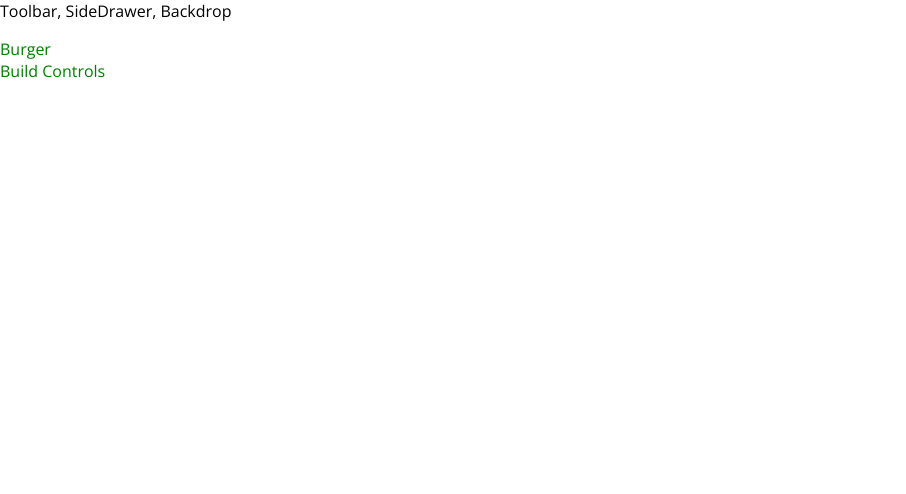
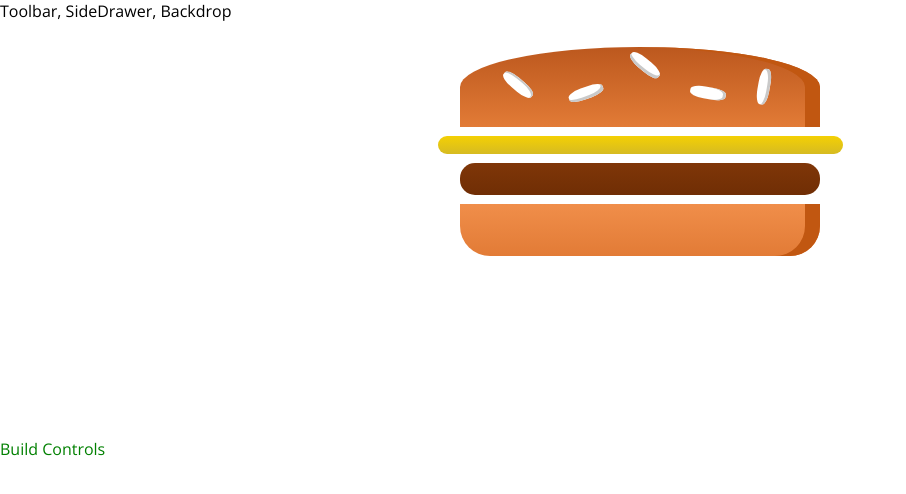
Before and after one commit to Aseelaldallal/react-typescript-scss, a React app: page / in a window 1280 px wide. Shown: the top 494 px of the page, without its empty margins (0-906 px from the left). Built offline with nearby package versions, Linux system fonts and the light colour scheme.

Commit message:
build burger

```diff
--- a/package.json
+++ b/package.json
@@ -22,6 +22,7 @@
     "postcss-flexbugs-fixes": "3.2.0",
     "postcss-loader": "2.0.8",
     "promise": "8.0.1",
+    "prop-types": "^15.6.2",
     "raf": "3.4.0",
     "react": "^16.6.3",
     "react-dev-utils": "^5.0.2",
--- /dev/null
+++ b/src/components/Burger/Burger.scss
@@ -0,0 +1,30 @@
+.Burger {
+    width: 100%;
+    margin: auto;
+    height: 250px;
+    overflow: scroll;
+    text-align: center;
+    font-weight: bold;
+    font-size: 1.2rem;
+}
+
+@media (min-width: 1000px) and (min-height: 700px) {
+    .Burger {
+        width: 700px;
+        height: 600px;
+    }
+}
+
+@media (min-width: 500px) and (min-height: 401px) {
+    .Burger {
+        width: 450px;
+        height: 400px;
+    }
+}
+
+@media (min-width: 500px) and (max-height: 400px) {
+    .Burger {
+        width: 350px;
+        height: 300px;
+    }
+}
--- /dev/null
+++ b/src/components/Burger/Burger.tsx
@@ -0,0 +1,17 @@
+import * as React from "react";
+import classes from "./Burger.scss";
+import BurgerIngredient from "./BurgerIngredient/BurgerIngredient";
+
+
+const burger = () =>{
+    return(
+        <div className={classes.Burger}>
+            <BurgerIngredient type="bread-top"/>
+            <BurgerIngredient type="cheese"/>
+            <BurgerIngredient type="meat"/>
+            <BurgerIngredient type="bread-bottom"/>
+        </div>
+    );
+}
+
+export default burger;
--- /dev/null
+++ b/src/components/Burger/BurgerIngredient/BurgerIngredient.scss
@@ -0,0 +1,113 @@
+.BreadBottom {
+    height: 13%;
+    width: 80%;
+    background: linear-gradient(#F08E4A, #e27b36);
+    border-radius: 0 0 30px 30px;
+    box-shadow: inset -15px 0 #c15711;
+    margin: 2% auto;
+}
+
+.BreadTop {
+    height: 20%;
+    width: 80%;
+    background: linear-gradient(#bc581e, #e27b36);
+    border-radius: 50% 50% 0 0;
+    box-shadow: inset -15px 0 #c15711;
+    margin: 2% auto;
+    position: relative;
+}
+
+.Seeds1 {
+    width: 10%;
+    height: 15%;
+    position: absolute;
+    background-color: white;
+    left: 30%;
+    top: 50%;
+    border-radius: 40%;
+    transform: rotate(-20deg);
+    box-shadow: inset -2px -3px #c9c9c9;
+}
+
+.Seeds1:after {
+    content: "";
+    width: 100%;
+    height: 100%;
+    position: absolute;
+    background-color: white;
+    left: -170%;
+    top: -260%;
+    border-radius: 40%;
+    transform: rotate(60deg);
+    box-shadow: inset -1px 2px #c9c9c9;
+  }
+
+.Seeds1:before {
+    content: "";
+    width: 100%;
+    height: 100%;
+    position: absolute;
+    background-color: white;
+    left: 180%;
+    top: -50%;
+    border-radius: 40%;
+    transform: rotate(60deg);
+    box-shadow: inset -1px -3px #c9c9c9;
+  }
+
+  .Seeds2 {
+    width: 10%;
+    height: 15%;
+    position: absolute;
+    background-color: white;
+    left: 64%;
+    top: 50%;
+    border-radius: 40%;
+    transform: rotate(10deg);
+    box-shadow: inset -3px 0 #c9c9c9;
+  }
+
+  .Seeds2:before {
+    content: "";
+    width: 100%;
+    height: 100%;
+    position: absolute;
+    background-color: white;
+    left: 150%;
+    top: -130%;
+    border-radius: 40%;
+    transform: rotate(90deg);
+    box-shadow: inset 1px 3px #c9c9c9;
+  }
+
+
+.Meat {
+    width: 80%;
+    height: 8%;
+    background: linear-gradient(#7f3608, #702e05);
+    margin: 2% auto;
+    border-radius: 15px;
+}
+
+.Cheese {
+    width: 90%;
+    height: 4.5%;
+    margin: 2% auto;
+    background: linear-gradient(#f4d004, #d6bb22);
+    border-radius: 20px;
+}
+
+.Salad {
+    width: 85%;
+    height: 7%;
+    margin: 2% auto;
+    background: linear-gradient(#228c1d, #91ce50);
+    border-radius: 20px;
+}
+
+.Bacon {
+    width: 80%;
+    height: 3%;
+    background: linear-gradient(#bf3813, #c45e38);
+    margin: 2% auto;
+}
--- /dev/null
+++ b/src/components/Burger/BurgerIngredient/BurgerIngredient.tsx
@@ -0,0 +1,43 @@
+import * as React from "react";
+import classes from './BurgerIngredient.scss';
+
+export interface IBurgerIngredientProps {
+    type: string;
+}
+
+const burgerIngredient = (props: IBurgerIngredientProps) =>{
+    let ingredient = null;
+
+    switch(props.type) {
+        case('bread-bottom'):
+            ingredient = <div className={classes.BreadBottom}/>;
+            break;
+        case('bread-top'):
+            ingredient = (
+                <div className={classes.BreadTop}>
+                    <div className={classes.Seeds1}/>
+                    <div className={classes.Seeds2}/>
+                </div>
+            )
+            break;
+        case('meat'):
+            ingredient = <div className={classes.Meat}/>;
+            break;
+        case('cheese'):
+            ingredient = <div className={classes.Cheese}/>;
+            break;
+        case('bacon'):
+            ingredient = <div className={classes.Bacon}/>;
+            break;
+        case('salad'):
+            ingredient = <div className={classes.Salad}/>;
+            break;
+        default:
+            ingredient = null;
+    }
+
+    return ingredient;
+
+};
+
+export default burgerIngredient;
--- a/src/containers/BurgerBuilder.tsx
+++ b/src/containers/BurgerBuilder.tsx
@@ -1,11 +1,12 @@
 import * as React from "react";
+import Burger from "../components/Burger/Burger";
 
 
 class BurgerBuilder extends React.Component {
     render() {
         return(
             <>
-                <div>Burger</div>
+                <Burger/>
                 <div>Build Controls</div>
             </>
         );
```
